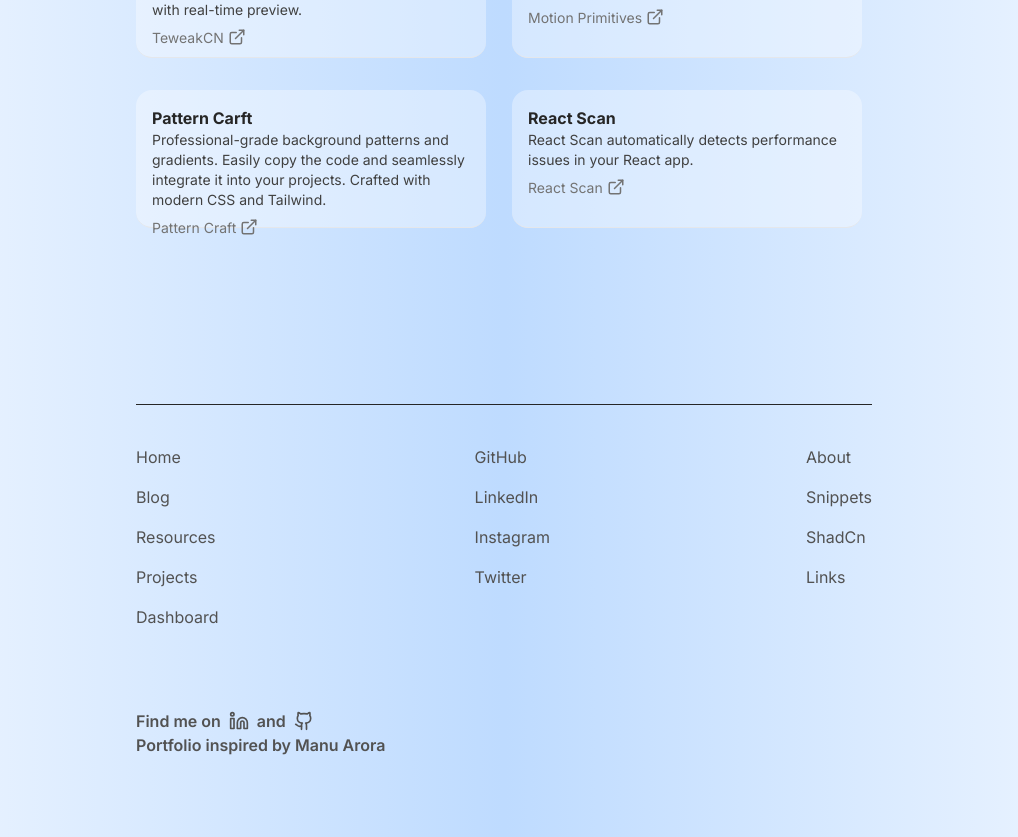
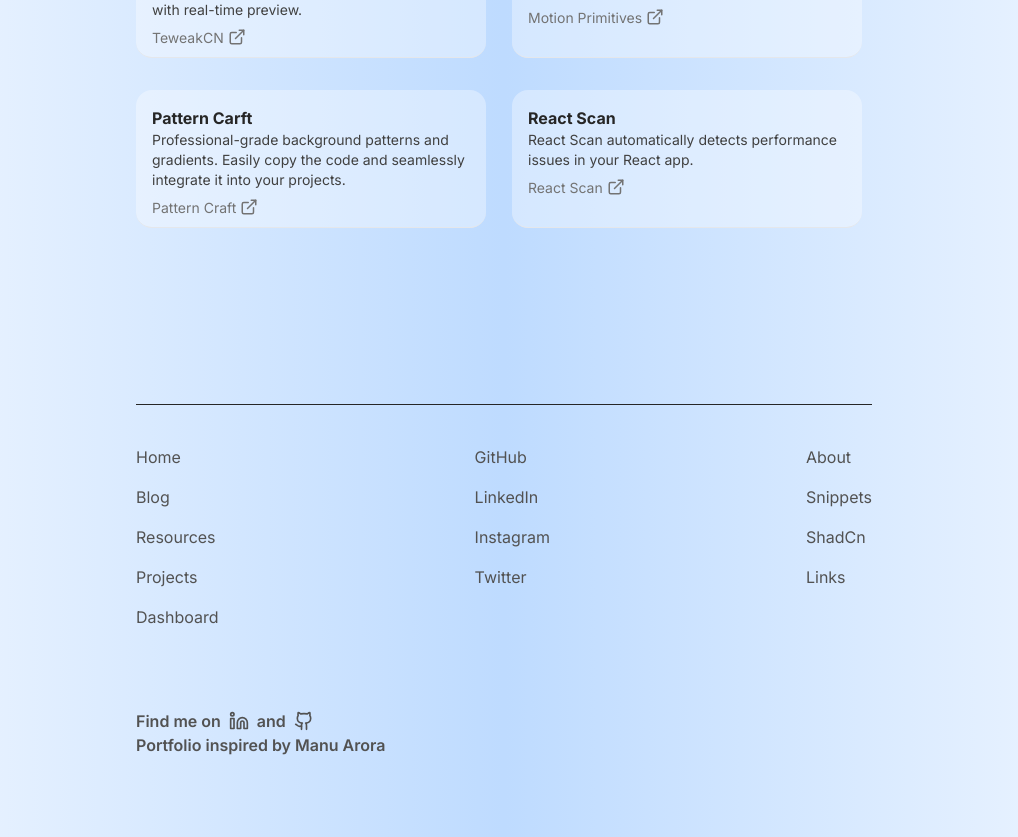
Before and after one commit to santanilroy/santanilroy-portfolio, a Next.js app: page /resources in a window 1280 px wide. Shown: the part 1720-2557 px from the top of the page, without its empty margins (136-1154 px from the left). Built offline with nearby package versions, Linux system fonts and the light colour scheme.

Commit message:
add subtle changes

```diff
--- a/app/dashboard/page.tsx
+++ b/app/dashboard/page.tsx
@@ -74,7 +74,7 @@
                   GitHub Followers {data[0].owner?.followers || 0}
                 </Link>
               ) : (
-                <p>Loading...</p>
+                <p className="animate-pulse">Loading...</p>
               )}
             </div>
             <div className="border-b-2 dark:border-gray-700 border-gray-200 py-4 bg-black/35 p-4 rounded-2xl w-[300px] md:w-[350px] h-[138px] cursor-pointer">
--- a/app/resources/page.tsx
+++ b/app/resources/page.tsx
@@ -145,7 +145,7 @@
       id: 19,
       title: "Pattern Carft",
       description:
-        "Professional-grade background patterns and gradients. Easily copy the code and seamlessly integrate it into your projects. Crafted with modern CSS and Tailwind.",
+        "Professional-grade background patterns and gradients. Easily copy the code and seamlessly integrate it into your projects.",
       link: "https://patterncraft.fun/",
       name: "Pattern Craft",
     },
```
